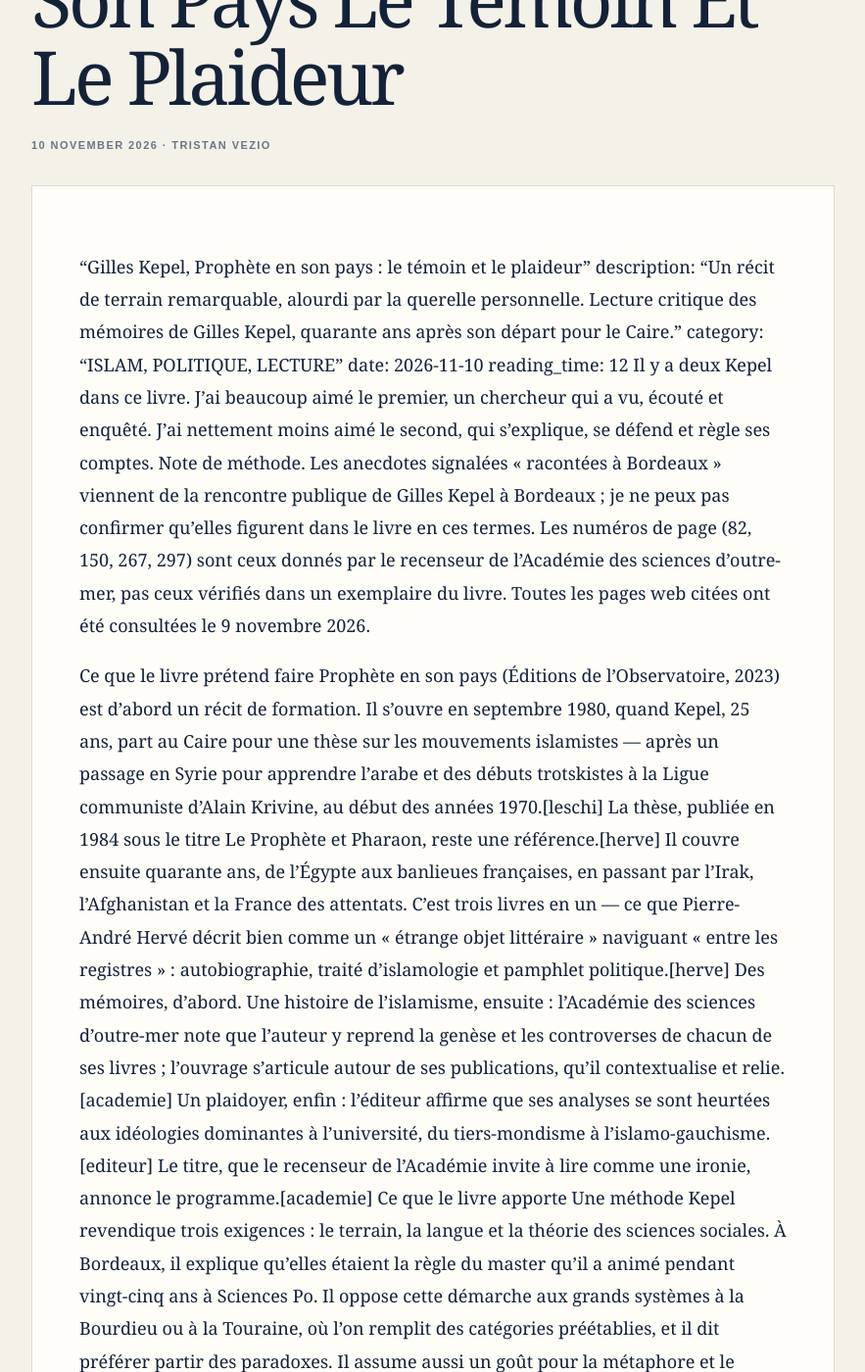
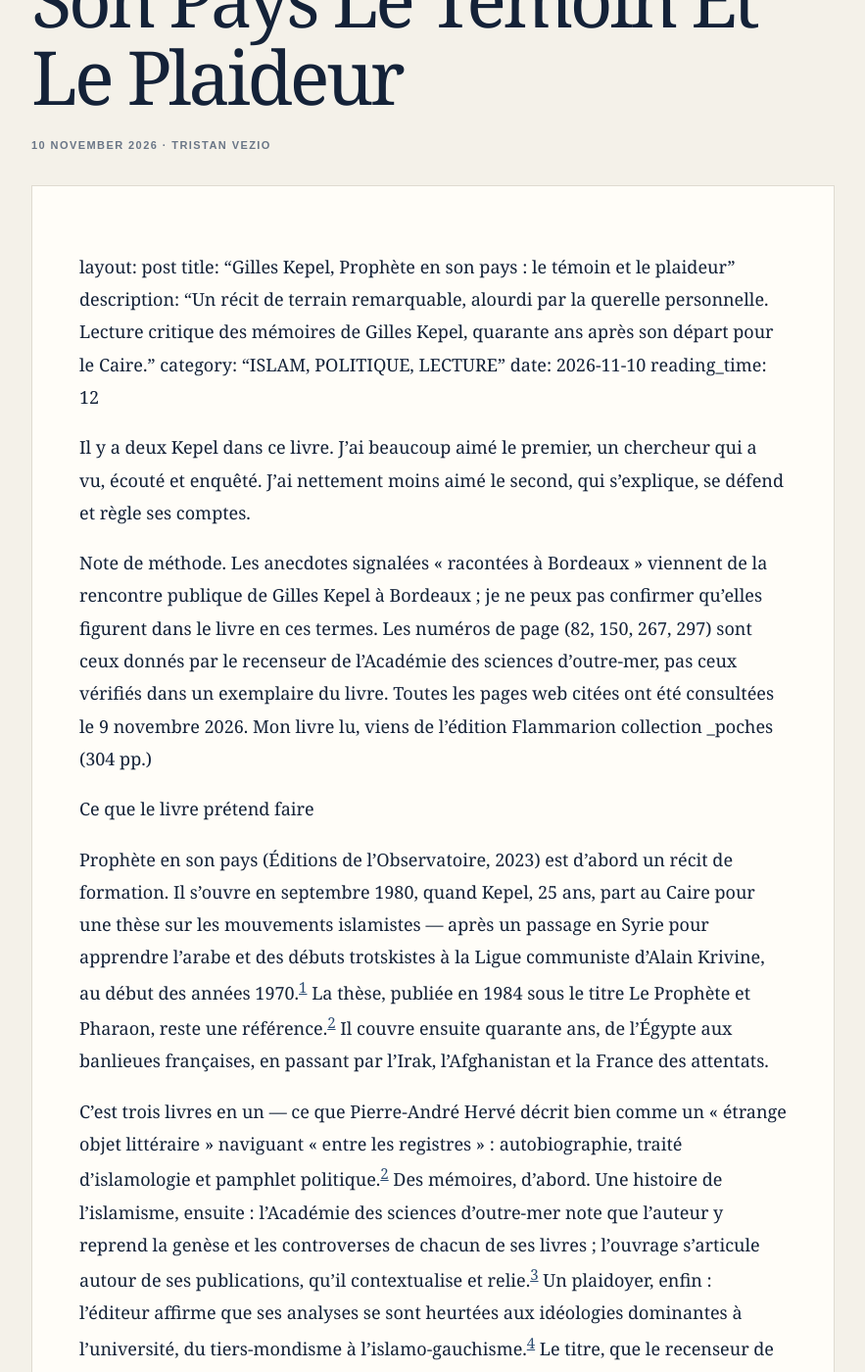
Before and after one commit to tristanvezio/tristanvezio.github.io, a Jekyll site: the page built from _posts/2026-11-10-gilles-kepel-prophete-en-son-pays-le-temoin-et-le-plaideur.md, in a window 1280 px wide and 1400 px high, scrolled down 264 px. Shown: the whole window at 98% size, without its empty margins (198-1081 px from the left). Built offline with Jekyll 4.4.1, drawn with Linux system fonts in a browser that asks for light colours; our own code applies the rules of GitHub Pages for plain Markdown files; some of the changed text lies outside the part shown.

Commit message:
Update 2026-11-10-gilles-kepel-prophete-en-son-pays-le-temoin-et-le-plaideur.md

```diff
--- a/_posts/2026-11-10-gilles-kepel-prophete-en-son-pays-le-temoin-et-le-plaideur.md
+++ b/_posts/2026-11-10-gilles-kepel-prophete-en-son-pays-le-temoin-et-le-plaideur.md
@@ -1,59 +1,99 @@
-"Gilles Kepel, Prophète en son pays : le témoin et le plaideur"
+layout: post
+title: "Gilles Kepel, Prophète en son pays : le témoin et le plaideur"
 description: "Un récit de terrain remarquable, alourdi par la querelle personnelle. Lecture critique des mémoires de Gilles Kepel, quarante ans après son départ pour le Caire."
 category: "ISLAM, POLITIQUE, LECTURE"
 date: 2026-11-10
 reading_time: 12
+
 Il y a deux Kepel dans ce livre. J'ai beaucoup aimé le premier, un chercheur qui a vu, écouté et enquêté. J'ai nettement moins aimé le second, qui s'explique, se défend et règle ses comptes.
-Note de méthode. Les anecdotes signalées « racontées à Bordeaux » viennent de la rencontre publique de Gilles Kepel à Bordeaux ; je ne peux pas confirmer qu'elles figurent dans le livre en ces termes. Les numéros de page (82, 150, 267, 297) sont ceux donnés par le recenseur de l'Académie des sciences d'outre-mer, pas ceux vérifiés dans un exemplaire du livre. Toutes les pages web citées ont été consultées le 9 novembre 2026.
+
+
+Note de méthode. Les anecdotes signalées « racontées à Bordeaux » viennent de la rencontre publique de Gilles Kepel à Bordeaux ; je ne peux pas confirmer qu'elles figurent dans le livre en ces termes. Les numéros de page (82, 150, 267, 297) sont ceux donnés par le recenseur de l'Académie des sciences d'outre-mer, pas ceux vérifiés dans un exemplaire du livre. Toutes les pages web citées ont été consultées le 9 novembre 2026. Mon livre lu, viens de l'édition Flammarion collection _poches (304 pp.)
 
 Ce que le livre prétend faire
-Prophète en son pays (Éditions de l'Observatoire, 2023) est d'abord un récit de formation. Il s'ouvre en septembre 1980, quand Kepel, 25 ans, part au Caire pour une thèse sur les mouvements islamistes — après un passage en Syrie pour apprendre l'arabe et des débuts trotskistes à la Ligue communiste d'Alain Krivine, au début des années 1970.[leschi] La thèse, publiée en 1984 sous le titre Le Prophète et Pharaon, reste une référence.[herve] Il couvre ensuite quarante ans, de l'Égypte aux banlieues françaises, en passant par l'Irak, l'Afghanistan et la France des attentats.
-C'est trois livres en un — ce que Pierre-André Hervé décrit bien comme un « étrange objet littéraire » naviguant « entre les registres » : autobiographie, traité d'islamologie et pamphlet politique.[herve] Des mémoires, d'abord. Une histoire de l'islamisme, ensuite : l'Académie des sciences d'outre-mer note que l'auteur y reprend la genèse et les controverses de chacun de ses livres ; l'ouvrage s'articule autour de ses publications, qu'il contextualise et relie.[academie] Un plaidoyer, enfin : l'éditeur affirme que ses analyses se sont heurtées aux idéologies dominantes à l'université, du tiers-mondisme à l'islamo-gauchisme.[editeur] Le titre, que le recenseur de l'Académie invite à lire comme une ironie, annonce le programme.[academie]
+
+Prophète en son pays (Éditions de l'Observatoire, 2023) est d'abord un récit de formation. Il s'ouvre en septembre 1980, quand Kepel, 25 ans, part au Caire pour une thèse sur les mouvements islamistes — après un passage en Syrie pour apprendre l'arabe et des débuts trotskistes à la Ligue communiste d'Alain Krivine, au début des années 1970.[^leschi] La thèse, publiée en 1984 sous le titre Le Prophète et Pharaon, reste une référence.[^herve] Il couvre ensuite quarante ans, de l'Égypte aux banlieues françaises, en passant par l'Irak, l'Afghanistan et la France des attentats.
+
+C'est trois livres en un — ce que Pierre-André Hervé décrit bien comme un « étrange objet littéraire » naviguant « entre les registres » : autobiographie, traité d'islamologie et pamphlet politique.[^herve] Des mémoires, d'abord. Une histoire de l'islamisme, ensuite : l'Académie des sciences d'outre-mer note que l'auteur y reprend la genèse et les controverses de chacun de ses livres ; l'ouvrage s'articule autour de ses publications, qu'il contextualise et relie.[^academie] Un plaidoyer, enfin : l'éditeur affirme que ses analyses se sont heurtées aux idéologies dominantes à l'université, du tiers-mondisme à l'islamo-gauchisme.[^editeur] Le titre, que le recenseur de l'Académie invite à lire comme une ironie, annonce le programme.[^academie]
+
 Ce que le livre apporte
+
 Une méthode
+
 Kepel revendique trois exigences : le terrain, la langue et la théorie des sciences sociales. À Bordeaux, il explique qu'elles étaient la règle du master qu'il a animé pendant vingt-cinq ans à Sciences Po. Il oppose cette démarche aux grands systèmes à la Bourdieu ou à la Touraine, où l'on remplit des catégories préétablies, et il dit préférer partir des paradoxes. Il assume aussi un goût pour la métaphore et le langage plutôt que pour les équations. C'est un choix de méthode que l'on peut contester, mais il est clair et argumenté.
+
 L'Égypte, point de départ
-D'après la recension de l'Académie, le professeur Rémy Leveau lui obtient le soutien de la Fondation de France pour partir en Indonésie, au Pakistan, en Afghanistan et en Afrique.[academie] Leschi souligne d'ailleurs que Kepel avoue n'avoir dû son salut académique qu'à la « protection mandarinale » de Leveau, lui qui n'a été ni normalien ni agrégé de science politique.[leschi] Mais le moment fondateur reste l'Égypte. À Bordeaux, Kepel raconte comment un article du Monde sur des étudiants barbus et des étudiantes voilées l'a intrigué, lui qui venait de la gauche étudiante parisienne. Puis vient l'assassinat de Sadate par des jihadistes en 1981, quelques mois après la paix avec Israël. Il raconte la blague qui circule ensuite : un balayeur ramasse le « raisin sec » du président, la callosité de prière sur son front. L'idole tombe et sa légitimité avec elle. Pour lui, ce genre d'humour populaire éclaire ce que les grandes théories n'attrapent pas.
+
+D'après la recension de l'Académie, le professeur Rémy Leveau lui obtient le soutien de la Fondation de France pour partir en Indonésie, au Pakistan, en Afghanistan et en Afrique.[^academie] Leschi souligne d'ailleurs que Kepel avoue n'avoir dû son salut académique qu'à la « protection mandarinale » de Leveau, lui qui n'a été ni normalien ni agrégé de science politique.[^leschi] Mais le moment fondateur reste l'Égypte. À Bordeaux, Kepel raconte comment un article du Monde sur des étudiants barbus et des étudiantes voilées l'a intrigué, lui qui venait de la gauche étudiante parisienne. Puis vient l'assassinat de Sadate par des jihadistes en 1981, quelques mois après la paix avec Israël. Il raconte la blague qui circule ensuite : un balayeur ramasse le « raisin sec » du président, la callosité de prière sur son front. L'idole tombe et sa légitimité avec elle. Pour lui, ce genre d'humour populaire éclaire ce que les grandes théories n'attrapent pas.
+
 Retour en France : prières, halal et banlieues
+
 Rentré en France, il est alerté par son directeur de thèse sur des prières dans des usines automobiles en grève. Cela débouche sur Les banlieues de l'islam (1987), qui était, dit-il, le premier livre entier sur l'islam en France. Il raconte une rencontre à la cité de la Castellane, à Marseille, avec le responsable d'une association islamique, qui se dit marseillais et musulman plutôt que français ou algérien. Il y voit un homme tiré par deux États, qui s'ancre dans son quartier et dans la transcendance. Cette anecdote est racontée à Bordeaux : à vérifier dans le livre.
+
 Le passage le plus solide est l'enquête par questionnaire de 1985. Il demandait si les enquêtés accepteraient que leur famille mange chez un non-musulman. Il décrit quatre types de réponses : un quart environ trouve la question absurde, des immigrés récents (Turcs, Maliens) la jugent scandaleuse, un groupe important accepte à condition qu'il n'y ait ni alcool ni porc, et un petit groupe exige du halal. Vingt-cinq ans plus tard, en 2010, à Clichy-sous-Bois et Montfermeil, une enquête beaucoup plus ample, menée sur un an avec l'Institut Montaigne, repose la même question. Presque plus personne ne la trouve absurde, et l'exigence du halal domine. Kepel précise que l'échantillon de 1985 était petit. Il en tire l'idée que des « entrepreneurs communautaires » imposent progressivement des normes (halal, voile) à un groupe pour s'en faire les interlocuteurs. On peut discuter cette lecture, mais elle repose sur une comparaison dans le temps.
+
 Les malentendus de La Revanche de Dieu
+
 Kepel raconte avec franchise que La Revanche de Dieu est devenu un succès « par malentendus ». Le livre compare des mouvements religieux chrétiens, juifs et musulmans, et parle très peu du monde musulman, mais il paraît en janvier 1991, pendant l'offensive en Irak. La télévision cherche un spécialiste du monde arabe, et il se retrouve sur les plateaux. Il en tire une leçon sur ce qui fait ou non le succès d'un livre. Ce récit de la réception est, je crois, le passage le plus lucide sur lui-même.
+
 Le « déclin » de l'islamisme et le 11 septembre
+
 Son livre sur l'expansion et le déclin de l'islamisme paraît juste avant le 11 septembre 2001, ce qui lui vaut d'être accusé de n'avoir rien vu venir. Sa réponse, à Bordeaux : il décrivait l'échec des islamistes en Algérie et en Bosnie, et Ben Laden comme Zawahiri ont, dit-il, fait le même constat que lui. C'est pour cela qu'ils ont frappé l'Occident en son cœur, afin de faire basculer les masses musulmanes qui ne suivaient pas. C'est un argument intéressant, mais il sert aussi à se défendre, et le lecteur ne peut pas le vérifier.
+
 Irak, Daech et la pensée du réseau
-Sur la suite, la recension indique que le livre explique la naissance de Daech par la guerre civile qui suit 2004, quand des milices chiites manipulées par l'Iran plongent l'Irak dans le chaos (p. 150 du recenseur).[academie] Kepel parle aussi d'un jihadiste syrien, Abou Moussab al-Souri, qui a pensé l'après-Al-Qaïda sous forme de réseau. Il rapproche cette stratégie du « rhizome » de Deleuze, très à la mode à l'université de Jussieu où cet homme a étudié. L'idée est séduisante, mais Kepel avoue que le jihadiste ne le dit pas lui-même.
+
+Sur la suite, la recension indique que le livre explique la naissance de Daech par la guerre civile qui suit 2004, quand des milices chiites manipulées par l'Iran plongent l'Irak dans le chaos (p. 150 du recenseur).[^academie] Kepel parle aussi d'un jihadiste syrien, Abou Moussab al-Souri, qui a pensé l'après-Al-Qaïda sous forme de réseau. Il rapproche cette stratégie du « rhizome » de Deleuze, très à la mode à l'université de Jussieu où cet homme a étudié. L'idée est séduisante, mais Kepel avoue que le jihadiste ne le dit pas lui-même.
+
 C'est là qu'il répond à Olivier Roy, et son argument de fond est sérieux : assassiner le patron de Renault avec Action directe n'est pas la même chose que poignarder un policier et sa femme à Magnanville au nom d'Allah. Il y voit une raison de refuser de réduire le jihadisme à une simple « radicalité » qui s'islamiserait. Il faut le reconnaître : sur ce point, il avance un vrai raisonnement.
+
 Les menaces
-Le livre raconte aussi le prix personnel de ce travail. Le ministère de l'Intérieur lui a appris que son nom était en tête d'une liste, et il vit depuis sous protection — une fatwa de Daesh qui l'a obligé pendant des années à vivre sous escorte policière, rappelle Leschi.[leschi] À Bordeaux, il évoque les menaces d'un jihadiste de Daech, puis celles de l'assaillant de Magnanville, qui aurait cité des journalistes et des universitaires parmi ses cibles. Il décrit sept mois de protection policière, dans une voiture d'entrée de gamme qui lui a donné une sciatique, et Sortir du chaos écrit en partie à cette période. Ces pages donnent au récit une réalité physique qui manque à beaucoup de livres d'experts.[foglio]
+
+Le livre raconte aussi le prix personnel de ce travail. Le ministère de l'Intérieur lui a appris que son nom était en tête d'une liste, et il vit depuis sous protection — une fatwa de Daesh qui l'a obligé pendant des années à vivre sous escorte policière, rappelle Leschi.[^leschi] À Bordeaux, il évoque les menaces d'un jihadiste de Daech, puis celles de l'assaillant de Magnanville, qui aurait cité des journalistes et des universitaires parmi ses cibles. Il décrit sept mois de protection policière, dans une voiture d'entrée de gamme qui lui a donné une sciatique, et Sortir du chaos écrit en partie à cette période. Ces pages donnent au récit une réalité physique qui manque à beaucoup de livres d'experts.[^foglio]
+
 Là où le livre se crispe
+
 Un plaidoyer pro domo
-Le ton change quand Kepel parle de l'institution. Il présente la fin de son master à l'ENS comme une éviction idéologique : la recension note qu'il y est recruté (p. 82 du recenseur), puis doit la quitter, et que le directeur de Sciences Po ferme des formations auxquelles il tenait.[academie] À Bordeaux, il se dit « professeur en surnombre », compare son effacement des listes à celui des dignitaires effacés des photos soviétiques, et qualifie de manière très dure l'ancien directeur de Sciences Po. Je ne reprends pas ce jugement personnel sur quelqu'un qui ne peut plus répondre.
-Le recenseur résume le livre comme un plaidoyer contre son anathème par des jihadistes français (p. 267 du recenseur), qui se clôt sur « Ecce Homo » (p. 297 du recenseur).[academie] Le titre en dit long : Kepel se met en scène, avec humour, comme celui que l'on persécute.
+
+Le ton change quand Kepel parle de l'institution. Il présente la fin de son master à l'ENS comme une éviction idéologique : la recension note qu'il y est recruté (p. 82 du recenseur), puis doit la quitter, et que le directeur de Sciences Po ferme des formations auxquelles il tenait.[^academie] À Bordeaux, il se dit « professeur en surnombre », compare son effacement des listes à celui des dignitaires effacés des photos soviétiques, et qualifie de manière très dure l'ancien directeur de Sciences Po. Je ne reprends pas ce jugement personnel sur quelqu'un qui ne peut plus répondre.
+
+Le recenseur résume le livre comme un plaidoyer contre son anathème par des jihadistes français (p. 267 du recenseur), qui se clôt sur « Ecce Homo » (p. 297 du recenseur).[^academie] Le titre en dit long : Kepel se met en scène, avec humour, comme celui que l'on persécute.
+
 La querelle avec Roy
-La querelle avec Olivier Roy est le point le plus sensible. Un article universitaire rappelle que les deux hommes ont reçu les surnoms de « prophète » et de « mandarin ».[boily] Roy défend une « islamisation de la radicalité » et juge sa propre position plus complexe que celle de Kepel, qu'il voit dans de grandes dichotomies.[roy] À Bordeaux, Kepel fait d'abord un reproche de méthode légitime : on ne peut pas étudier ces sociétés sans l'arabe. Il enchaîne ensuite avec une pique sur le français de Roy. L'argument sérieux et l'attaque personnelle se suivent sans transition, et c'est là que le livre bascule de l'analyse à la querelle.
+
+La querelle avec Olivier Roy est le point le plus sensible. Un article universitaire rappelle que les deux hommes ont reçu les surnoms de « prophète » et de « mandarin ».[^boily] Roy défend une « islamisation de la radicalité » et juge sa propre position plus complexe que celle de Kepel, qu'il voit dans de grandes dichotomies.[^roy] À Bordeaux, Kepel fait d'abord un reproche de méthode légitime : on ne peut pas étudier ces sociétés sans l'arabe. Il enchaîne ensuite avec une pique sur le français de Roy. L'argument sérieux et l'attaque personnelle se suivent sans transition, et c'est là que le livre bascule de l'analyse à la querelle.
+
 Le récit algérien
+
 Kepel raconte aussi que la presse proche du régime algérien l'a décrit comme un « Juif » pour le discréditer, ce qu'il attribue à la sécurité militaire. Il évoque un dîner officiel, en 2022, lors d'un voyage d'Emmanuel Macron, où un général conseiller à la sécurité l'aurait traité comme tel. C'est son témoignage, vivant et parfois drôle, mais non vérifiable. Il illustre la difficulté du genre : le lecteur doit croire l'auteur sur parole.
+
 Le « wokisme »
-Reste la thèse sur le « wokisme ». Kepel y voit le retour d'une dictature intellectuelle qui remplace le doute par des catégories nées sur les campus américains. À Bordeaux, il refuse de se dire victime. Mais il affirme dans une interview que des hauts fonctionnaires, des enseignants, des préfets et des diplomates refusent d'admettre certaines réalités sur l'islam politique, et précise qu'il pointe quelques coupables et non l'ensemble du monde académique.[blick] Cette nuance est bienvenue, mais la thèse reste affirmée plus que démontrée, et les chercheurs visés n'ont pas la parole.
+
+Reste la thèse sur le « wokisme ». Kepel y voit le retour d'une dictature intellectuelle qui remplace le doute par des catégories nées sur les campus américains. À Bordeaux, il refuse de se dire victime. Mais il affirme dans une interview que des hauts fonctionnaires, des enseignants, des préfets et des diplomates refusent d'admettre certaines réalités sur l'islam politique, et précise qu'il pointe quelques coupables et non l'ensemble du monde académique.[^blick] Cette nuance est bienvenue, mais la thèse reste affirmée plus que démontrée, et les chercheurs visés n'ont pas la parole.
+
 Réception : le même trait lu de deux façons
-Les lecteurs divergent sur ce que je viens de décrire. L'Académie voit une certaine amertume, malgré la notoriété méritée de l'auteur.[academie] Blick salue au contraire un auteur qui prend des risques et pointe des responsabilités — tout en reconnaissant lui-même que le livre règle quelques comptes avec une partie de l'élite intellectuelle française.[blick] Leschi, dans la Revue des Deux Mondes, retient le même double registre : un livre où Kepel « écrit tout haut ce qu'il pense depuis des années du monde académique et de ceux qui contestent ses analyses ».[leschi] Hervé, dans France Forum, parle d'un « étrange objet littéraire », à la fois autobiographie, traité et pamphlet, qui livre les leçons d'une vie et « règle quelques comptes ».[herve] Même les lecteurs favorables voient ce que j'ai vu. L'éditeur, lui, affirme que Kepel fut le premier à identifier et à étudier les mouvements islamistes.[editeur] C'est un argument de vente, pas un fait établi, et le lecteur gagne à le nuancer.
+
+Les lecteurs divergent sur ce que je viens de décrire. L'Académie voit une certaine amertume, malgré la notoriété méritée de l'auteur.[^academie] Blick salue au contraire un auteur qui prend des risques et pointe des responsabilités — tout en reconnaissant lui-même que le livre règle quelques comptes avec une partie de l'élite intellectuelle française.[^blick] Leschi, dans la Revue des Deux Mondes, retient le même double registre : un livre où Kepel « écrit tout haut ce qu'il pense depuis des années du monde académique et de ceux qui contestent ses analyses ».[^leschi] Hervé, dans France Forum, parle d'un « étrange objet littéraire », à la fois autobiographie, traité et pamphlet, qui livre les leçons d'une vie et « règle quelques comptes ».[^herve] Même les lecteurs favorables voient ce que j'ai vu. L'éditeur, lui, affirme que Kepel fut le premier à identifier et à étudier les mouvements islamistes.[^editeur] C'est un argument de vente, pas un fait établi, et le lecteur gagne à le nuancer.
+
 Mon verdict
+
 Je recommande ce livre à qui veut comprendre quarante ans d'islamisme à travers un chercheur qui y était, à condition de lire les passages de querelle avec distance. Je ne le conseillerais pas comme première introduction : il faut déjà connaître les débats pour séparer ce qui relève de l'analyse de ce qui relève du plaidoyer.
+
 Pour ma recherche, il montre comment un expert construit son autorité publique, et ce qu'elle perd quand le témoin devient partie prenante. Sa force vient du terrain, sa faiblesse de la défense de soi.
+
 Notes
-Didier Leschi, « Dans un livre qui retrace son cheminement intellectuel, Gilles Kepel écrit tout haut ce qu'il pense depuis des années du monde académique et de ceux qui contestent ses analyses », Revue des Deux Mondes, 2023, n° 7, p. 172. Consulté le 9 novembre 2026.
 
-Pierre-André Hervé, recension de Prophète en son pays, France Forum. L'auteur y décrit « un étrange objet littéraire » qui « navigue entre les registres » : autobiographie, traité d'islamologie et pamphlet politique, et rappelle que la thèse égyptienne a été publiée en 1984 sous le titre Le Prophète et Pharaon. Consulté le 9 novembre 2026.
+[^leschi]: Didier Leschi, « Dans un livre qui retrace son cheminement intellectuel, Gilles Kepel écrit tout haut ce qu'il pense depuis des années du monde académique et de ceux qui contestent ses analyses », Revue des Deux Mondes, 2023, n° 7, p. 172. Consulté le 9 novembre 2026.
 
-Recension de Prophète en son pays, Académie des sciences d'outre-mer, janvier 2024. Les pages 82, 150, 267 et 297 sont celles du recenseur, à remplacer par celles de l'exemplaire du livre si elles s'en écartent. Consulté le 9 novembre 2026.
+[^herve]: Pierre-André Hervé, recension de Prophète en son pays, France Forum. L'auteur y décrit « un étrange objet littéraire » qui « navigue entre les registres » : autobiographie, traité d'islamologie et pamphlet politique, et rappelle que la thèse égyptienne a été publiée en 1984 sous le titre Le Prophète et Pharaon. Consulté le 9 novembre 2026.
 
-Présentation de l'éditeur, Éditions de l'Observatoire, 2023. Consulté le 9 novembre 2026.
+[^academie]: Recension de Prophète en son pays, Académie des sciences d'outre-mer, janvier 2024. Les pages 82, 150, 267 et 297 sont celles du recenseur, à remplacer par celles de l'exemplaire du livre si elles s'en écartent. Consulté le 9 novembre 2026.
 
-Frédéric Boily, article sur la controverse Kepel/Roy, Frontières, 2019. Consulté le 9 novembre 2026.
+[^editeur]: Présentation de l'éditeur, Éditions de l'Observatoire, 2023. Consulté le 9 novembre 2026.
 
-Olivier Roy, entretien, Middle East Eye. Consulté le 9 novembre 2026.
+[^boily]: Frédéric Boily, article sur la controverse Kepel/Roy, Frontières, 2019. Consulté le 9 novembre 2026.
 
-Entretiens avec Gilles Kepel, Blick. Consulté le 9 novembre 2026.
+[^roy]: Olivier Roy, entretien, Middle East Eye. Consulté le 9 novembre 2026.
 
-Entretien avec Gilles Kepel, Il Foglio. Consulté le 9 novembre 2026
+[^blick]: Entretiens avec Gilles Kepel, Blick. Consulté le 9 novembre 2026.
+
+[^foglio]: Entretien avec Gilles Kepel, Il Foglio. Consulté le 9 novembre 2026.
```
